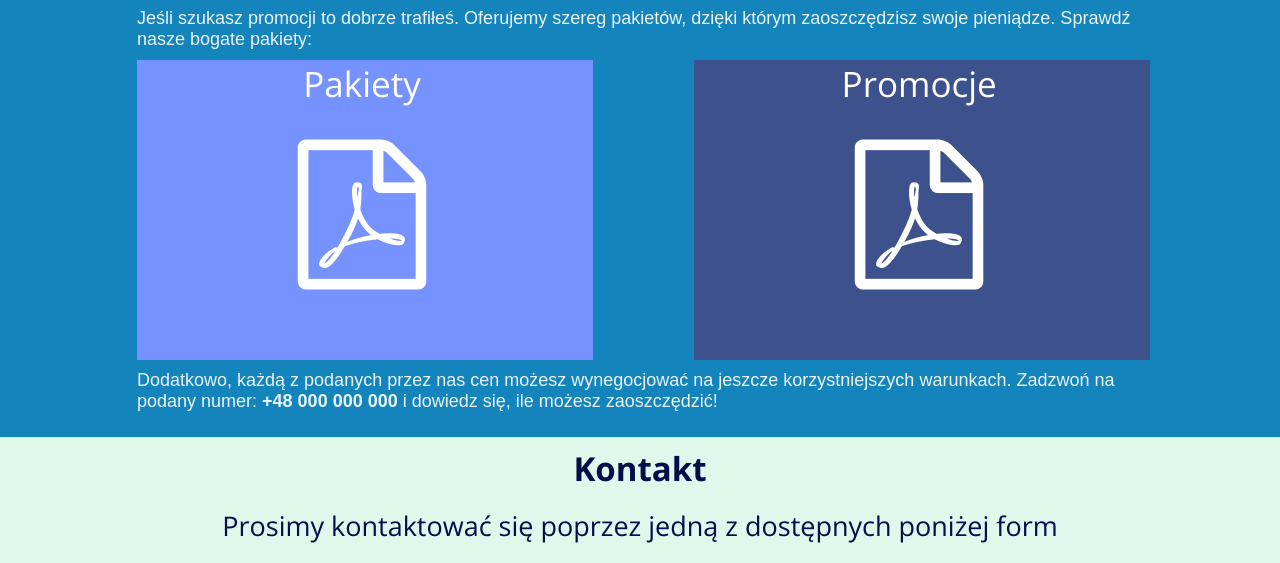
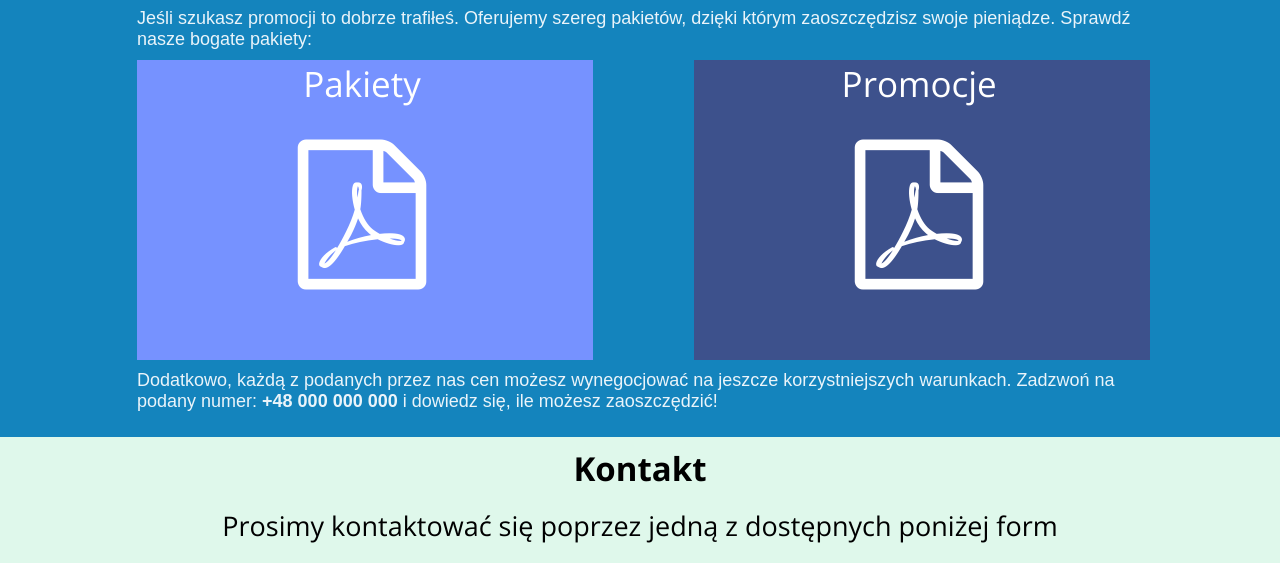
Before and after one commit to JuliuszGasecki/marketing, a plain HTML site: page index.html in a window 1280 px wide. Shown: the part 1473-2036 px from the top of the page. Drawn offline with nearby package versions, Linux system fonts and the light colour scheme.

Commit message:
Adjust one color

```diff
--- a/CSS/contact.css
+++ b/CSS/contact.css
@@ -5,7 +5,7 @@
 
 #contactHeader h1
 {
-	color: #000E4A;
+	color: black;
 	font-size: 33px;
 	line-height: 33px;
 	margin: 0px 0px 5px 0px;
@@ -13,7 +13,7 @@
 }
 #contactHeader p
 {
-	color: #000E4A;
+	color: black;
 	font-size: 27px;
 	line-height: 27px;
 }
```
